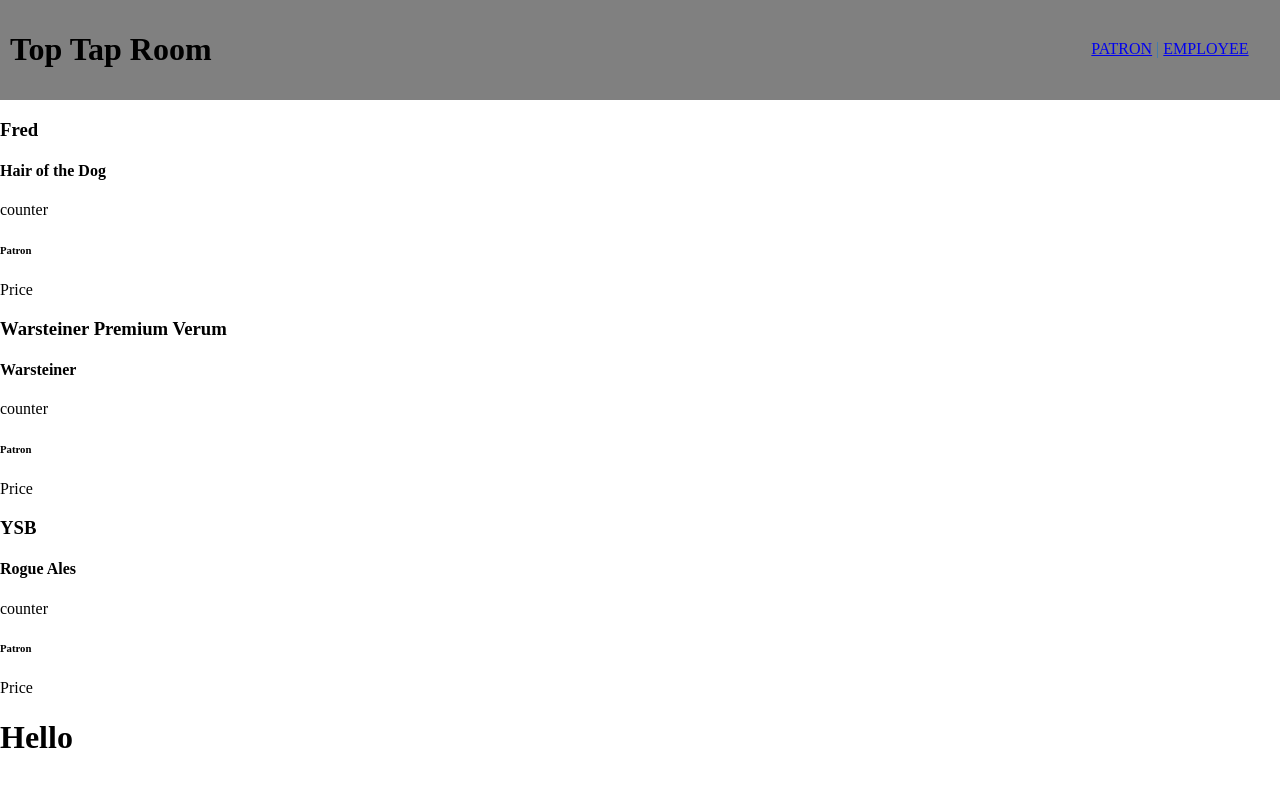
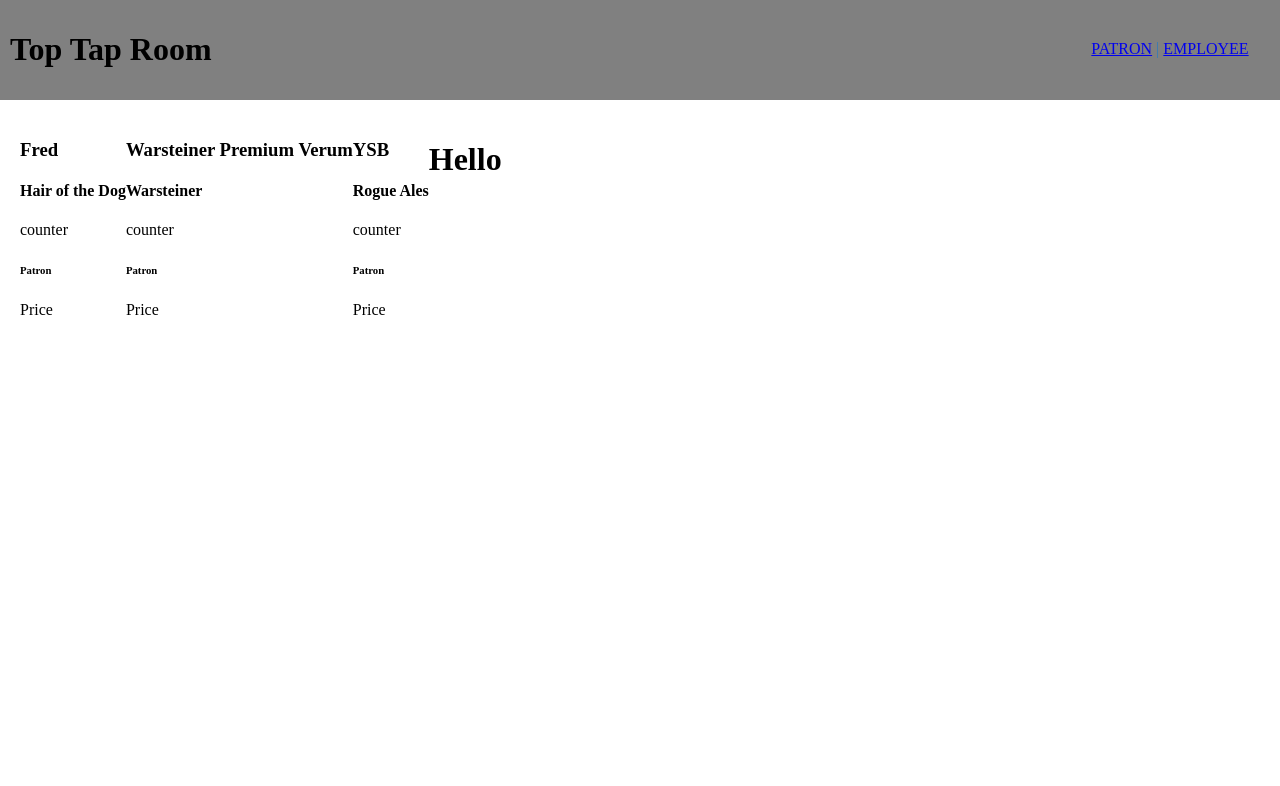
Before and after one commit to LiamPKenna/tap-room, a React (Create React App) app: page / in a window 1280 px wide. Shown: the top 786 px of the page. Built offline with nearby package versions, Linux system fonts and the light colour scheme.

Commit message:
Add initial styles to KegList

```diff
--- a/src/components/KegList.jsx
+++ b/src/components/KegList.jsx
@@ -3,8 +3,13 @@ import Keg from './Keg';
 import kegs from '../kegs';
 
 function KegList(props) {
+  const listStyle = {
+    margin: '20px',
+    display: 'flex',
+    flexFlow: 'row wrap'
+  };
   return (
-    <div>
+    <div style={listStyle}>
       {kegs.map((keg,index) =>
         (<Keg keg={keg} key={index} employee={props.employee} />)
       )}
```
